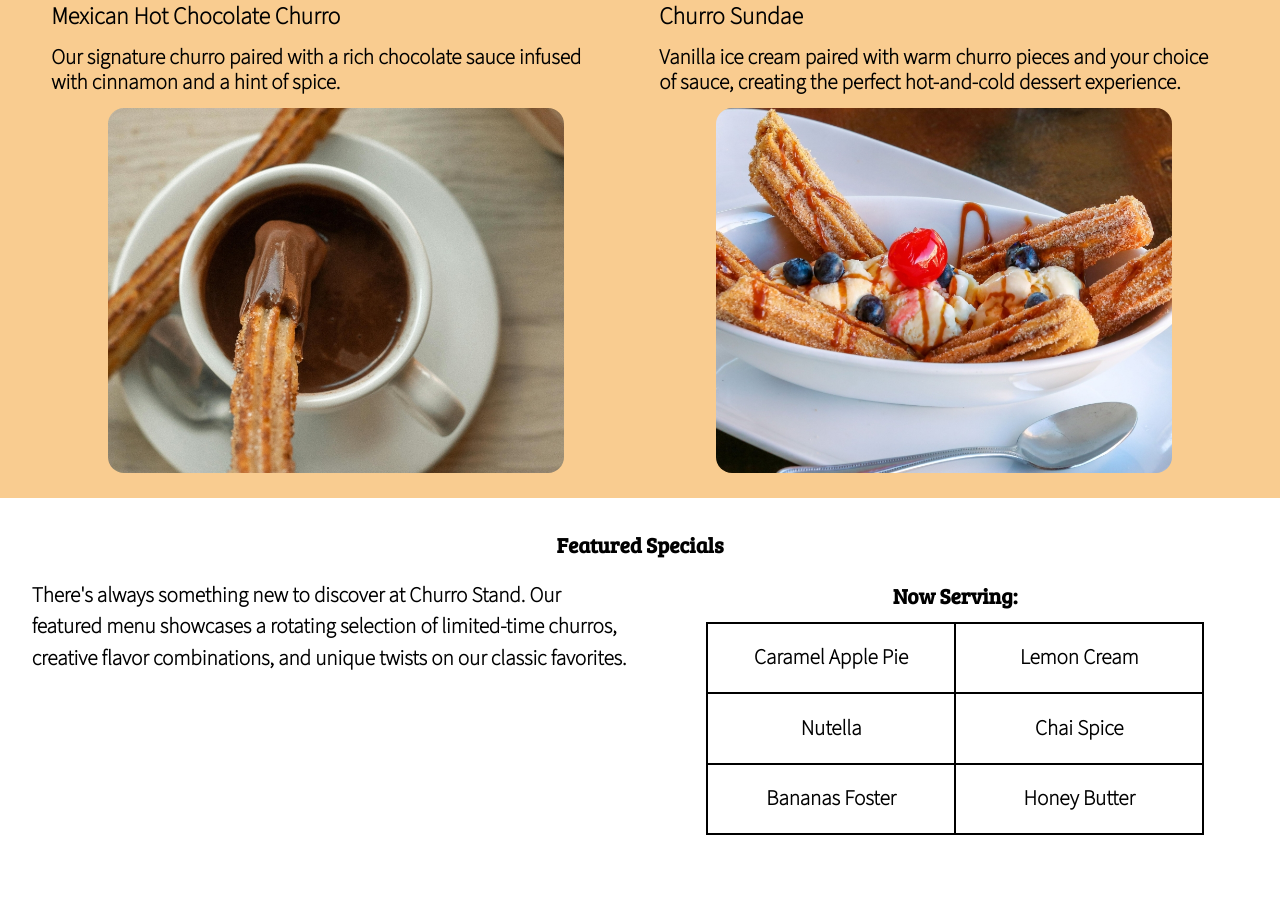
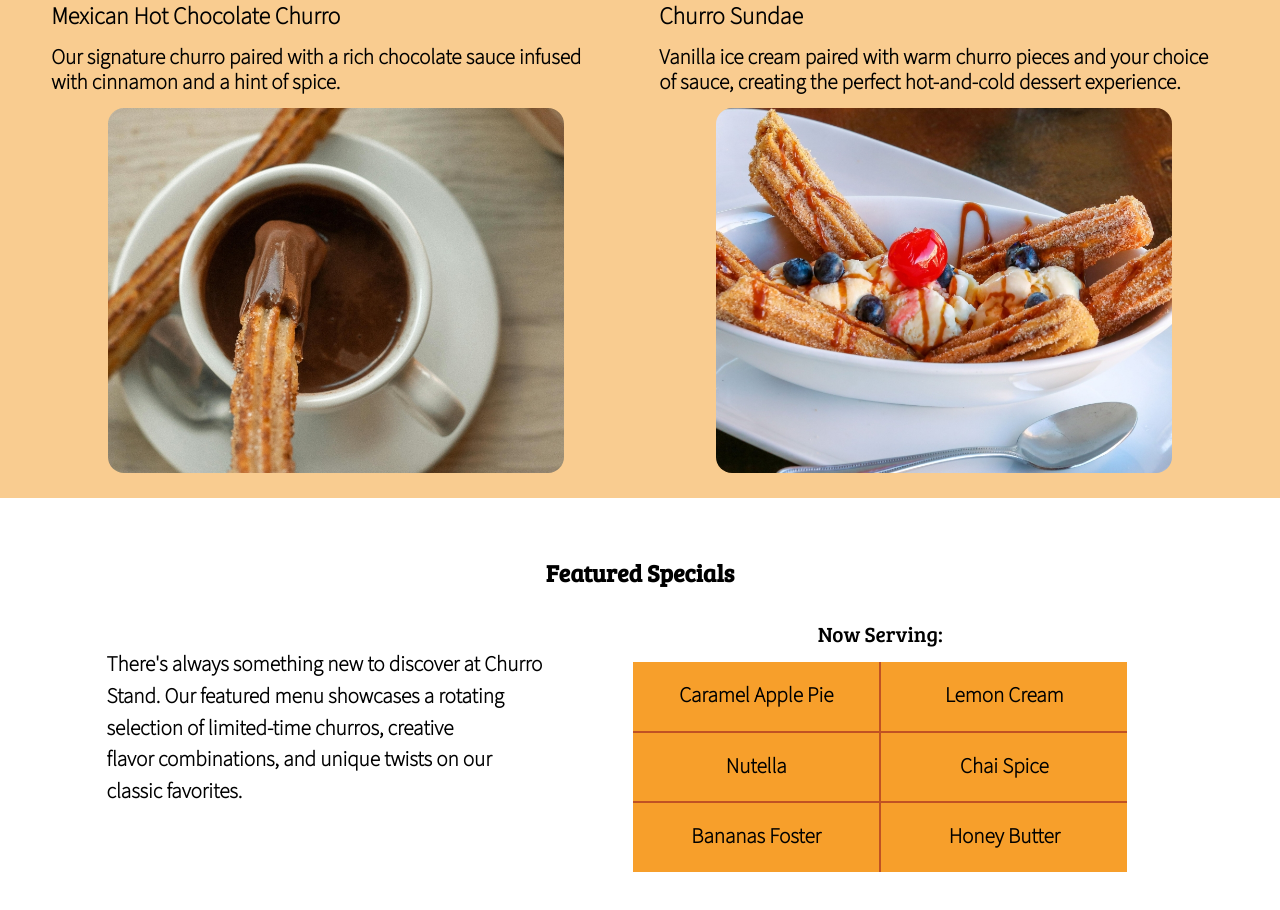
Before and after one commit to inflammable252-bit/odin-restaurant, a website built with webpack: page src/template.html in a window 1280 px wide. Shown: the part 747-1657 px from the top of the page. Built offline with nearby package versions, Linux system fonts and the light colour scheme.

Commit message:
Update CSS for Specials and About, rename variables

```diff
--- a/src/styles.css
+++ b/src/styles.css
@@ -1,7 +1,8 @@
 :root {
-    --theme1: rgb(192, 82, 35);
-    --theme2: rgb(148, 161, 111);
-    --theme3: rgb(249, 204, 144);
+    --theme-r: rgb(192, 82, 35);
+    --theme-g: rgb(148, 161, 111);
+    --theme-y: rgb(249, 204, 144);
+    --theme-y2: rgb(247, 159, 43);
     --section-bg: #FAE3E3;
 
     --header-font: Bree Serif, Cambria, Cochin, Georgia, Times, 'Times New Roman', serif;
@@ -63,7 +64,7 @@ nav {
     grid-auto-flow: column;
     gap: clamp(1rem, 7vw, 30%);
     align-items: end;
-    background-color: var(--theme1)
+    background-color: var(--theme-r)
 }
 
 .button-wrapper {
@@ -176,14 +177,13 @@ div#heroCover {
 
 /* Menu */
 article#menu-section {
-    background-color: var(--theme3);
+    background-color: var(--theme-y);
     width: 100vw;
     h2 {
         padding-bottom: 0;
     }
 }
 #menu-section, #specials-section {
-    font-size: var(--base-font);
     img {
         border-radius: 16px;
     }
@@ -194,7 +194,7 @@ h2.page-title {
     padding-bottom: var(--pad)
 }
 div#menu-wrapper {
-    background-color: var(--theme3);
+    background-color: var(--theme-y);
     display: grid;
     grid-template-columns: repeat(auto-fit, minmax(300px, 1fr) minmax(300px, 1fr));
     grid-auto-rows: max-content;
@@ -225,46 +225,50 @@ section.box img {
 article#specials-section {
     margin: var(--pad);
     display: grid;
-    grid-template-columns: 1fr 1fr;
+    grid-template-columns: 0.75fr 1fr;
     grid-template-rows: repeat(4, auto);
-    gap: max(1rem, 1vw);
+    column-gap: max(1rem, 1vw);
     justify-items: center;
-    h2 {
-        grid-column: 1/3;
-        grid-row: 1/2;
-        text-align: center;
-    }
     p {
         grid-column: 1/2;
-        grid-row: 2/5;
+        grid-row: 3/5;
         max-width: 60ch;
     }
     h3 {
+        font-weight: normal;
         grid-column: 2/3;
         grid-row: 2/3;
     }
     ul {
+        margin-top: 1vw;
         grid-column: 2/3;
         grid-row: 3/4;
-        margin-top: -8px;
+        background-color: var(--theme-r);
     }
     h3, ul {
         margin-left: 1vw;
     }
+}
+article#specials-section h2 {
+    padding: 2vw 0 calc(0.75rem + 1vw);
+    font-size: 1.3rem;
+    grid-column: 1/3;
+    grid-row: 1/2;
+    text-align: center;
 }
 ul.specials {
     width: fit-content;
     list-style: none;
     padding-left: 0;
     font-size: 1.15rem;
-    border: 1px solid black;
     text-align: center;
     display: grid;
     grid-template-columns: 1fr 1fr;
     grid-template-rows: repeat(3, 1fr);
+    gap: 2px;
 }
 ul.specials li {
-    border: 1px solid black;
+    background-color: var(--theme-y2);
     padding: 1rem 2.5rem;
     align-content: center;
 }
@@ -284,18 +288,22 @@ section#about-section-1 {
     display: flex;
     justify-content: center;
     gap: calc(0.75rem + 2vw);
+    flex-shrink: 0;
     p {
         padding: 1rem;
+        width: 50%;
         max-width: 60ch;
         order: 2;
         flex-shrink: 0;
     }
     img {
-        max-width: 400px;
+        width: 30%;
+        height: auto;
+        max-width: 300px;
     }
 }
 section#about-section-2 {
-    background-color: var(--theme3);
+    background-color: var(--theme-y);
     padding: var(--pad);
    display: grid;
    grid-template-columns: 0.75fr 1fr;
@@ -315,7 +323,6 @@ section#about-section-2 {
     img {
         grid-column: 2/3;
         grid-row: 2/3;
-        max-width: 800px;
     }
     #contact-wrapper {
         margin-top: -20px;
@@ -334,7 +341,7 @@ section#about-section-2 {
             width: fit-content;
             border: none;
             border-radius: 24px;
-            background-color: var(--theme2);
+            background-color: var(--theme-g);
             padding: 0.5rem 1.5rem;
         }
         address {
```
